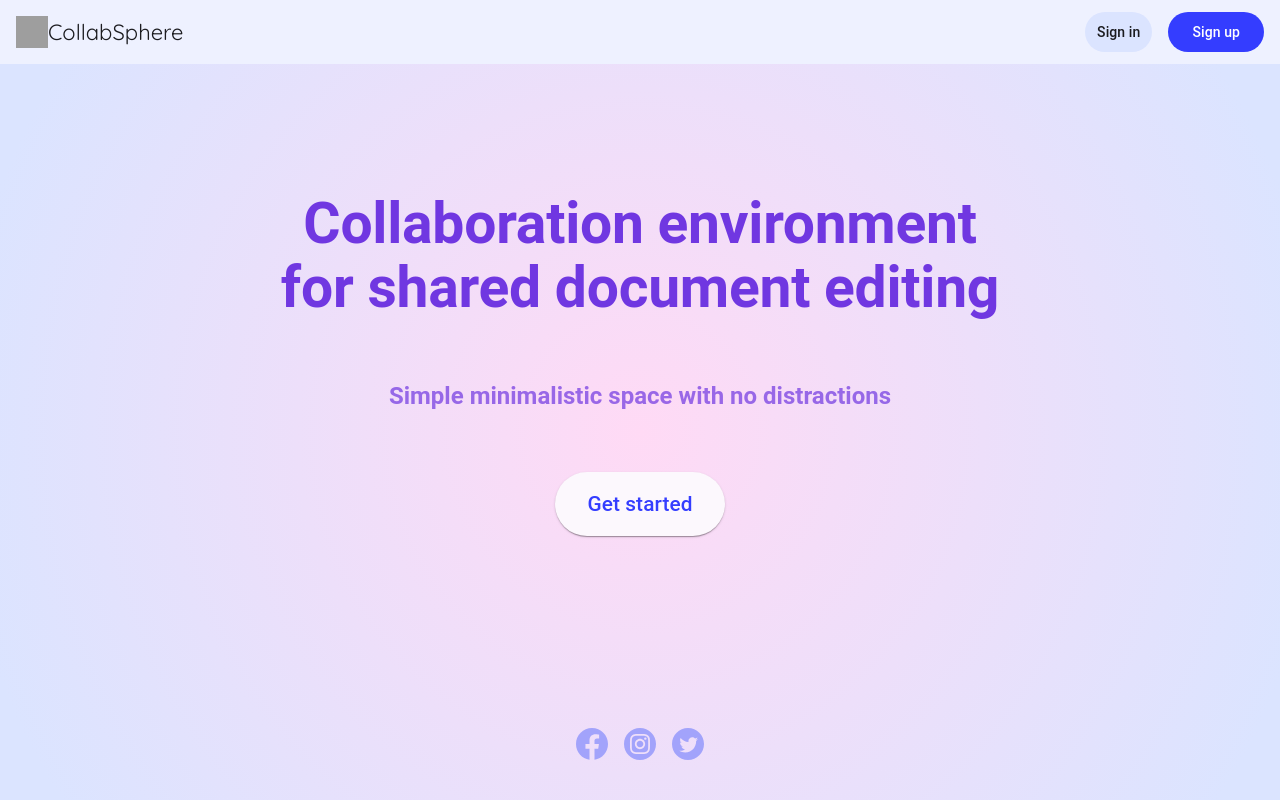
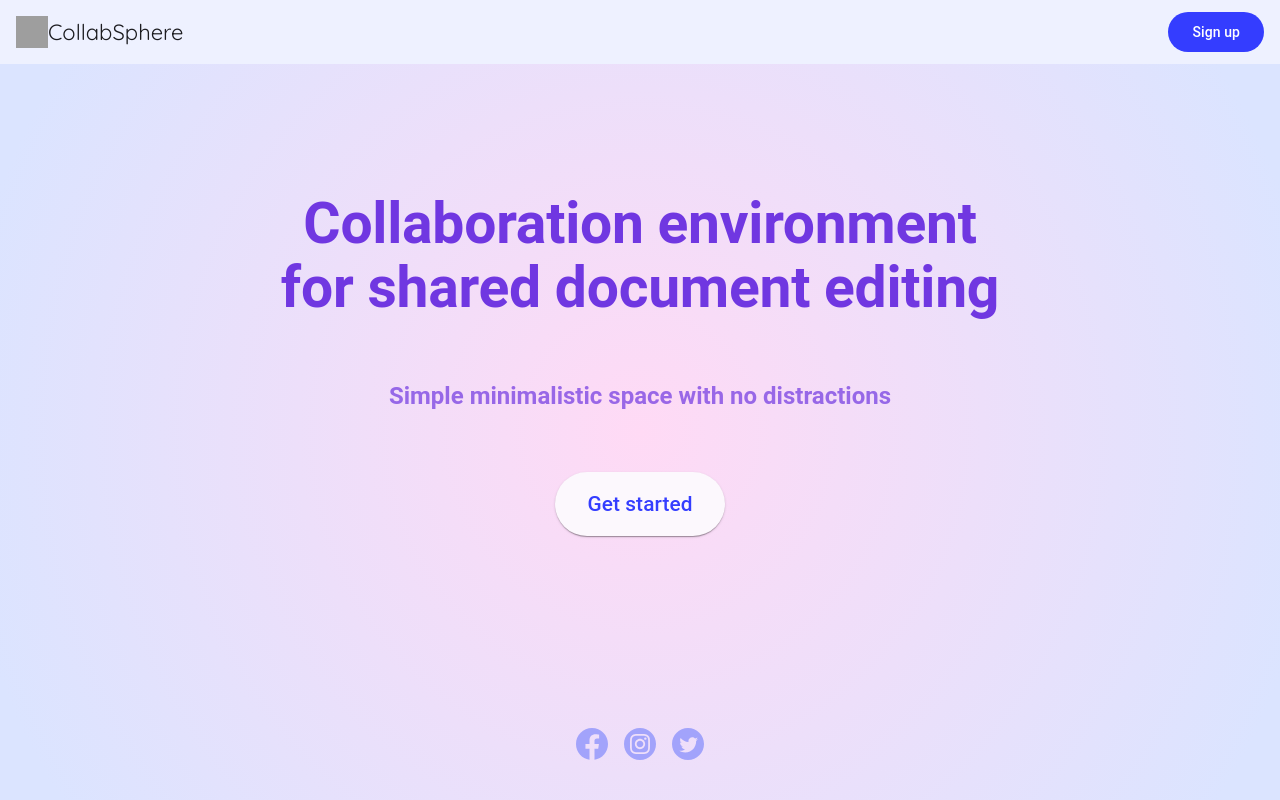
Before and after one commit to dariaPakshina/collab-sphere-project, an Angular app: page / in a window 1280 px wide. Built offline with nearby package versions, Linux system fonts and the light colour scheme; grey boxes are pictures that could not be loaded.

Commit message:
delete sign in btn

```diff
--- a/src/app/starter-page/starter-page.component.html
+++ b/src/app/starter-page/starter-page.component.html
@@ -8,9 +8,6 @@
 
     <span class="example-spacer"></span>
 
-    <button class="btn-signin" mat-button type="button" routerLink="/auth">
-      Sign in
-    </button>
     <button class="btn-signup" mat-flat-button type="button" routerLink="/auth">
       Sign up
     </button>
```
